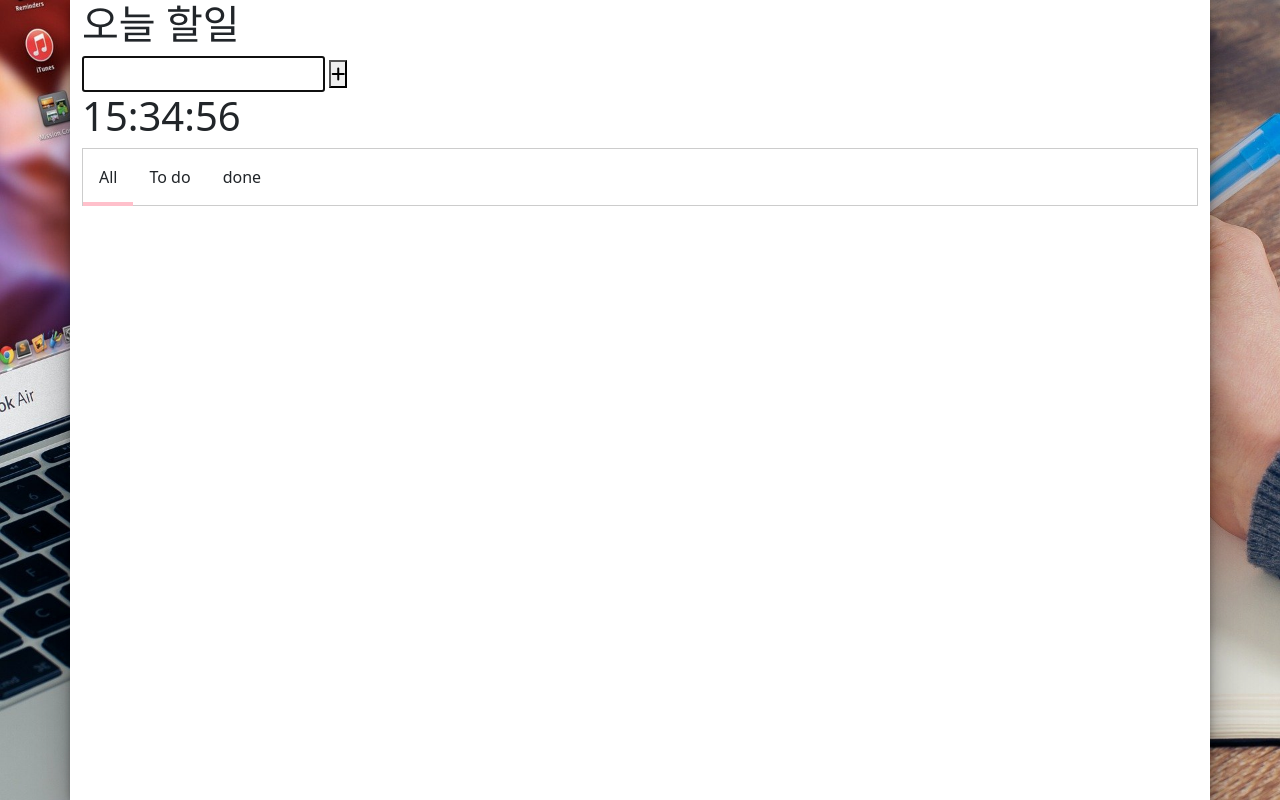
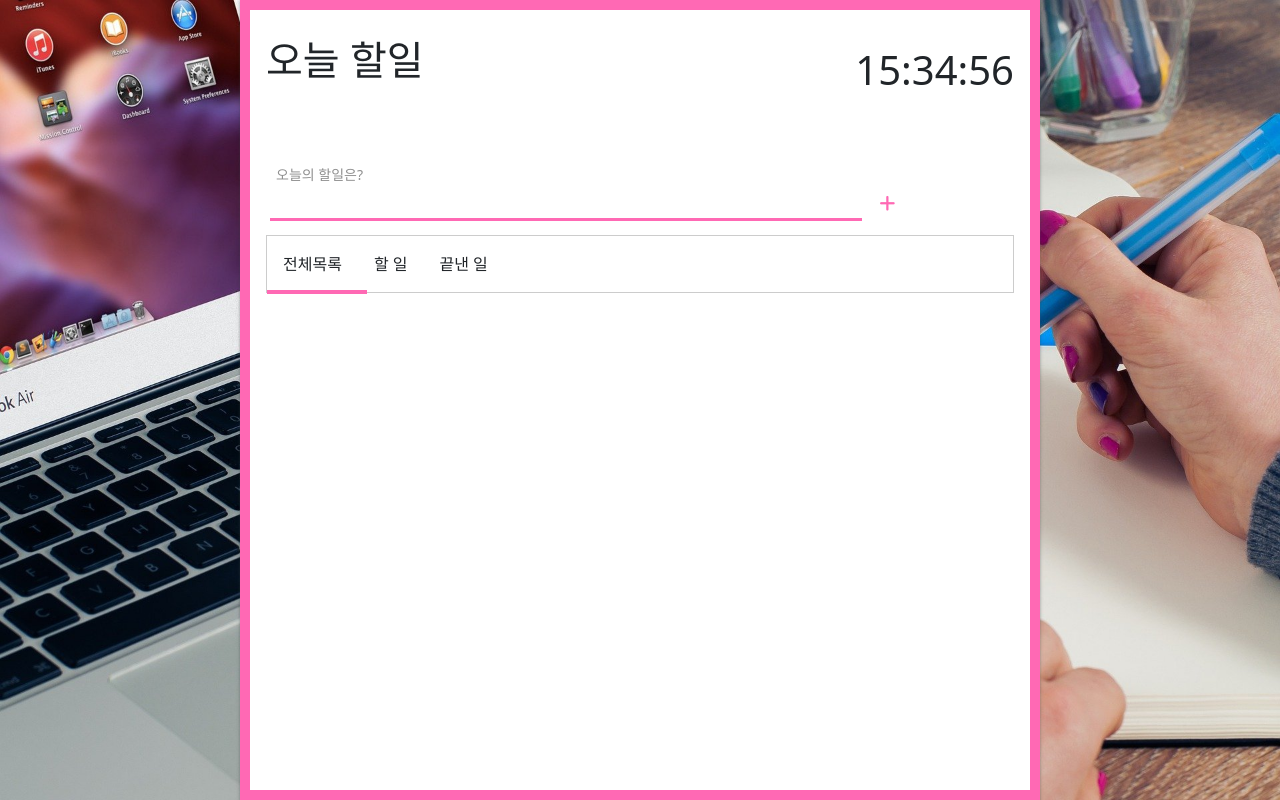
Before and after one commit to ddokkang-jun/myToDoList, a plain HTML site: page index.html in a window 1280 px wide. Drawn offline with nearby package versions, Linux system fonts and the light colour scheme.

Commit message:
add CSS style

```diff
--- a/index.html
+++ b/index.html
@@ -16,25 +16,40 @@
 </head>
 <body>
   <div class="container">
-    <h1>오늘 할일</h1>
+    <div class="info">
+      <div>
+        <h1>오늘 할일</h1>
+      </div>
+      <div class="right-side-info">
+        <div>
+          <div class="weather">
+            <!-- display weather area-->
+          </div>
+        </div>
+        <div>
+          <div class="clock">
+            <h1>00:00:00</h1>
+          </div>
+        </div>
+      </div>
+    </div>
     <section class="input-area">
-      <input type="text" class="task-input">
-      <button class="add-button">
-        <i class="fas fa-plus"></i>
-      </button>
-      <div class="weather">
-        <!-- display weather area-->
-      </div>
-      <div class="clock">
-        <h1>00:00:00</h1>
+      <div>
+        <input type="text" class="task-input">
+        <label for="task-label">
+          <span>오늘의 할일은?</span>
+        </label>
+        <button class="add-button">
+          <i class="fas fa-plus"></i>
+        </button>
       </div>
     </section>
     <section class="task-area">
       <div class="task-tab">
         <div id="horizontal-underline"></div>
-        <div id="all">All</div>
-        <div id="doing">To do</div>
-        <div id="done">done</div>
+        <div id="all">전체목록</div>
+        <div id="doing">할 일</div>
+        <div id="done">끝낸 일</div>
       </div>
       <div class="task-board">
 
--- a/main.js
+++ b/main.js
@@ -76,8 +76,8 @@ function render() {
     if(list[i].isItDone == false){
       taskBoardHTML += `
       <div class="task">
-        <div>${list[i].taskValue}</div>
-        <div>
+        <div class="taskValue">${list[i].taskValue}</div>
+        <div class="task-btn">
           <button onclick="toggle('${list[i].id}')">
             <i class="fas fa-check"></i>
           </button>
@@ -91,7 +91,7 @@ function render() {
       taskBoardHTML += `
       <div class="task">
         <div class="underline">${list[i].taskValue}</div>
-        <div>
+        <div class="task-btn">
           <button onclick="toggle('${list[i].id}')">
             <i class="fas fa-check"></i>
           </button>
--- a/style.css
+++ b/style.css
@@ -6,6 +6,13 @@
   margin: 0;
   padding: 0;
 }
+button {
+  outline: none;
+  border: none;
+}
+h1 {
+  margin: 0;
+}
 body {
   background-image: url(images/office-620817_1920.jpg);
   background-repeat: no-repeat;
@@ -13,11 +20,72 @@ body {
 }
 .container {
   background-color: #ffff;
-  height: 100vh;
-  box-shadow: rgba(0, 0, 0, 0.25) 0px 54px 55px, rgba(0, 0, 0, 0.12) 0px -12px 30px, rgba(0, 0, 0, 0.12) 0px 4px 6px, rgba(0, 0, 0, 0.17) 0px 12px 13px, rgba(0, 0, 0, 0.09) 0px -3px 5px;
+  max-width: 800px;
+  height: 100%;
+  min-height: 100vh;
+  box-shadow: rgba(60, 64, 67, 0.3) 0px 1px 2px 0px, rgba(60, 64, 67, 0.15) 0px 1px 3px 1px;
+  border: 10px solid hotpink;
+  padding: 1rem;
+}
+.info {
+  display: flex;
+  flex-direction: row;
+  justify-content: space-between;
+  align-items: center;
+  margin-bottom: 30px;
+}
+.info h1 {
+  margin-bottom: 30px;
+}
+.right-side-info {
+  display: flex;
+  justify-content: center;
+  align-items: center;
+}
+.clock {
+  margin-top: 20px;
+}
+.weather img {
+  width: 20%;
+  height: 20%;
+}
+.input-area {
+  position: relative;
+  padding: 4px;
+  margin: 10px 0;
 }
 .task-input {
-  padding: 4px;
+  padding: 3px;
+  width: 80%;
+  height: 100%;
+  border: 1px solid hotpink;
+  transition: padding-top 0.2s ease, margin-top 0.2s ease;
+}
+.task-input:focus {
+  outline: none;
+  border-bottom: 3px solid hotpink;
+  border-left: none;
+  border-right: none;
+  border-top: none;
+  transition: 0.5s;
+  padding-top: 35px;
+}
+.task-input + label > span {
+  font-weight: 300;
+  margin: 0;
+  position: absolute;
+  color: #8f8f8f;
+  font-size: 14px;
+  top: 10px;
+  left: 10px;
+  transition: top 0.2s ease, font-size 0.2s ease, color 0.2s ease;
+}
+.add-button {
+  width: 34px;
+  height: 34px;
+  font-size: 18px;
+  color: hotpink;
+  background-color: #fff;
 }
 .task-tab {
   display: flex;
@@ -30,10 +98,10 @@ body {
 }
 #horizontal-underline{
   height: 4px;
-  background-color: pink;
+  background-color: hotpink;
   position: absolute;
-  width: 50px;
-  top: 53px;
+  width: 100px;
+  top: 54px;
   left: 0;
   transition: 0.3s;
   padding: 0;
@@ -45,6 +113,26 @@ body {
   border-top: 0;
   padding: 1em;
 }
+.task div {
+  cursor: pointer;
+}
+.task-btn button {
+  margin: 0 20px;
+  font-size: 18px;
+  background: none;
+}
+.fa-check {
+  color: greenyellow;
+}
+.fa-trash-alt {
+  color: crimson;
+}
 .underline {
   text-decoration: line-through;
 }
+@media screen and (max-width: 768px){
+  .info {
+    display: flex;
+    flex-direction: column;
+  }
+}
--- a/weather.js
+++ b/weather.js
@@ -8,7 +8,8 @@ async function getWeater(lat, log){
   let data = await fetch(url).then((response) => response.json());
 
   let place = data.name;
-  let temperature = data.main.temp;
+  let temperatureData = data.main.temp;
+  let temperature = Math.floor(temperatureData);
   let iconId = data.weather[0].icon;
 
   let weatherHTML = `<span>${place}</span><img src="images/${iconId}.png"/><span>${temperature} ℃</span>`;
```
